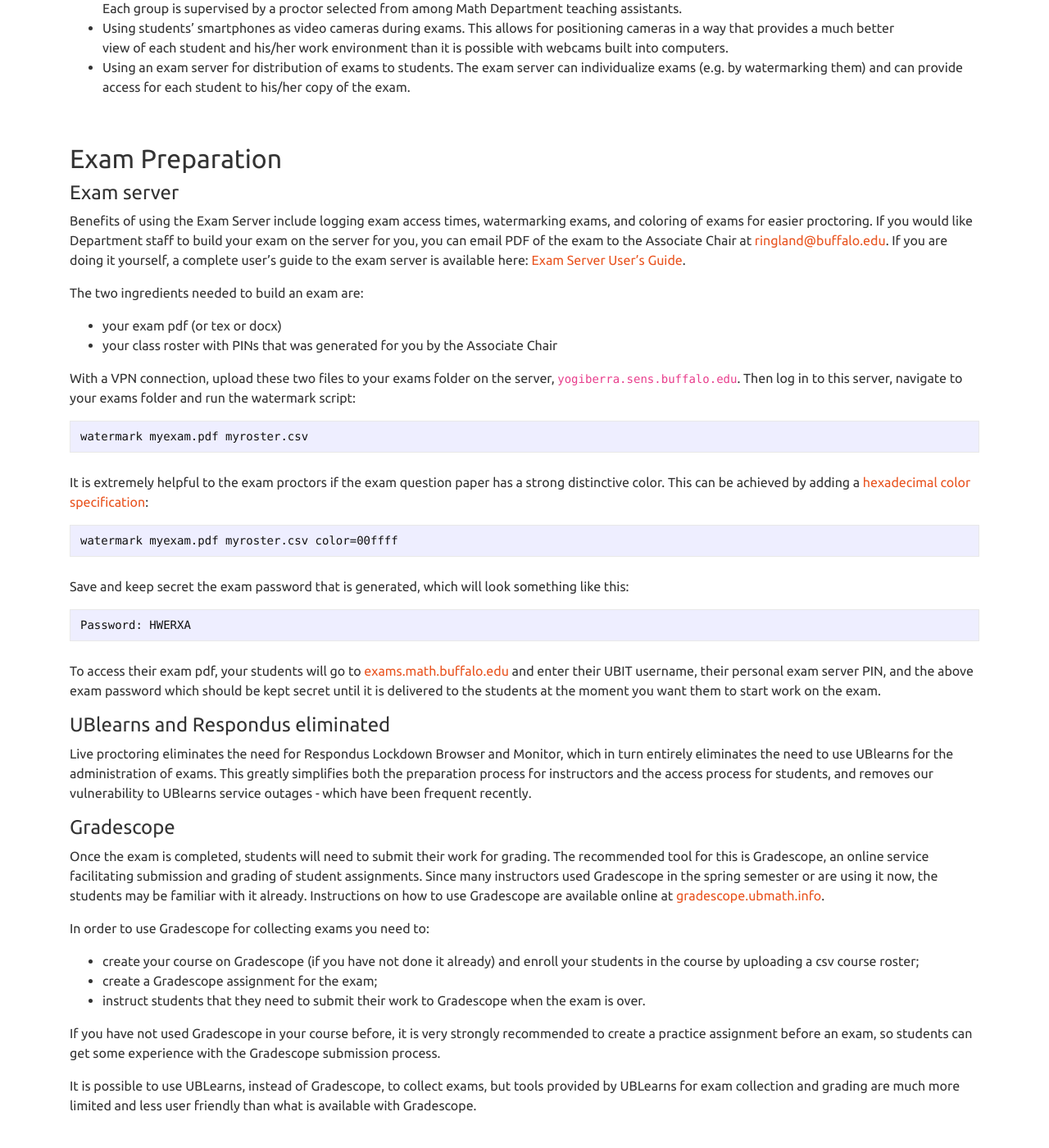
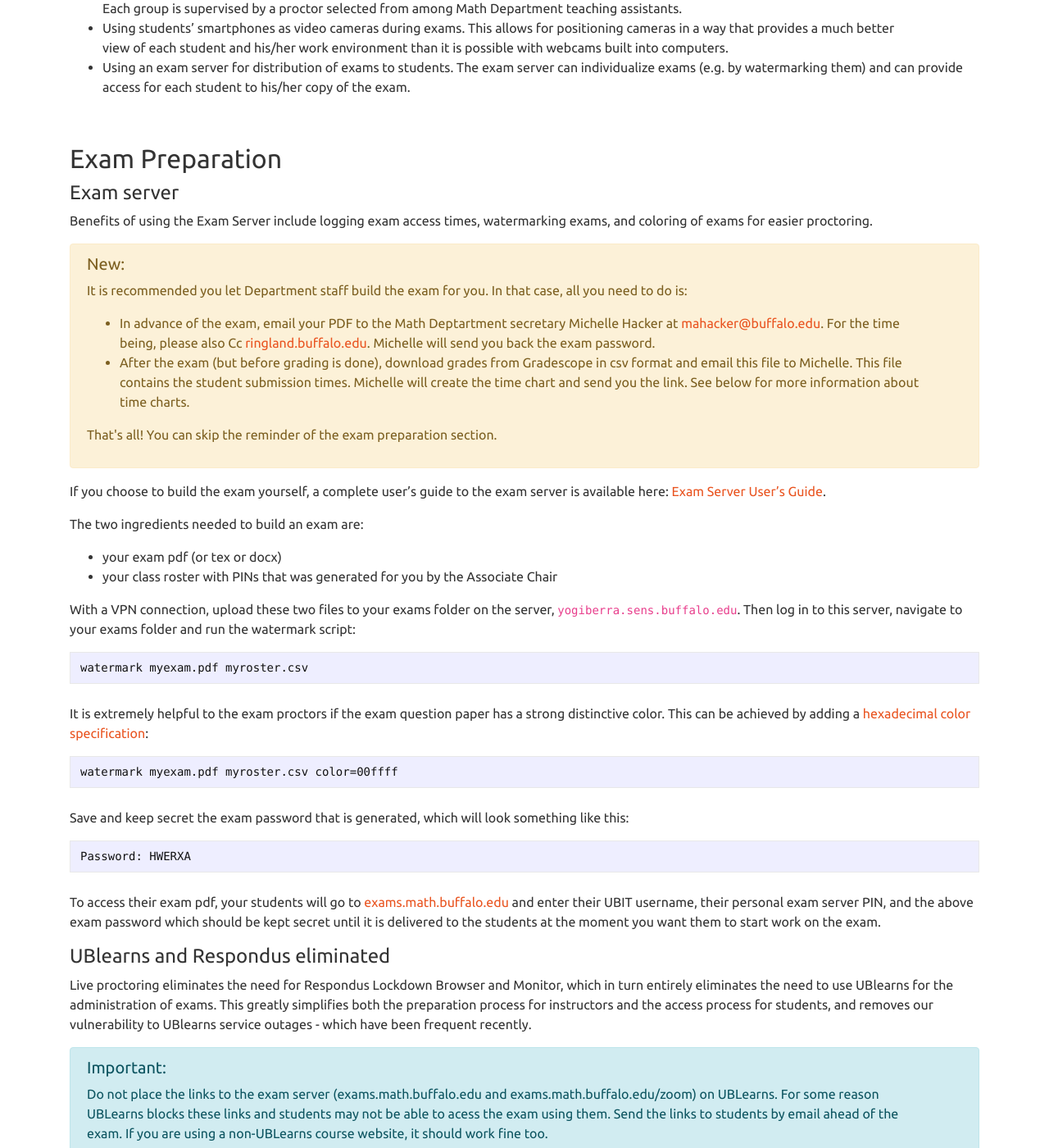
Before and after one commit to ub-math/exam_guides, a Jekyll site: the page built from docs/instructor.md, in a window 1280 px wide and 1400 px high, scrolled down 775 px. Shown: the whole window at 82% size. Built offline with Jekyll 4.4.1, drawn with Linux system fonts in a browser that asks for light colours; some of the changed text lies outside the part shown.

Commit message:
instructor guide edits

```diff
--- a/docs/instructor.md
+++ b/docs/instructor.md
@@ -44,8 +44,28 @@ and curtail rampant cheating that majority of our instructors experienced during
 #### Exam server
 
 Benefits of using the Exam Server include logging exam access times, watermarking exams, and coloring of exams for easier proctoring.
-If you would like Department staff to build your exam on the server for you, you can email PDF of the exam to the Associate Chair
-at [ringland@buffalo.edu](mailto:ringland@buffalo.edu). If you are doing it yourself, a complete user’s guide to the exam server is
+
+<div class="alert alert-dismissible alert-warning">
+<h5>New:</h5>
+<p>
+It is recommended you let Department staff build the exam for you. In that case, all you need to do is:
+<ul>
+<li>
+In advance of the exam, email your PDF to the Math Deptartment secretary Michelle Hacker
+at <a href="mailto:mahacker@buffalo.edu">mahacker@buffalo.edu</a>. For the time being, please also Cc
+<a href="mailto:ringland.buffalo.edu">ringland.buffalo.edu</a>. Michelle will send you back the exam password.
+</li>
+<li>
+After the exam (but before grading is done), download grades from Gradescope in csv format and email this file to Michelle.
+This file contains the student submission times. Michelle will create the time chart and send you the link. See below for
+more information about time charts.
+</li>
+</ul>
+That's all! You can skip the reminder of the exam preparation section.
+</p>
+</div>
+
+If you choose to build the exam yourself, a complete user’s guide to the exam server is
 available here: [Exam Server User's Guide](http://blue.math.buffalo.edu/nsm_exam_server.html).
 
 The two ingredients needed to build an exam are:
@@ -83,6 +103,16 @@ it is delivered to the students at the moment you want them to start work on the
 Live proctoring eliminates the need for Respondus Lockdown Browser and Monitor, which in turn entirely eliminates the need
 to use UBlearns for the administration of exams. This greatly simplifies both the preparation process for instructors and
 the access process for students, and removes our vulnerability to UBlearns service outages - which have been frequent recently.
+
+<div class="alert alert-dismissible alert-info">
+<h5>Important:</h5>
+<p>
+Do not place the links to the exam server (exams.math.buffalo.edu and  exams.math.buffalo.edu/zoom) on UBLearns.
+For some reason UBLearns blocks these links and students may not be able to acess the exam using them.
+Send the links to students by email ahead of the exam. If you are using a non-UBLearns course website,
+it should work fine too.
+</p>
+</div>
 
 #### Gradescope
 
@@ -214,7 +244,7 @@ times of Gradescope submissions etc. - can be used to detect irregularities whic
 this data can flag students who leave a proctored Zoom meeting after a few minutes, complete the exam in an unproctored setting
 and then submit their work to Gradescope.
 
-* The Associate Chair will send you a link to the Gallery View video recordings from each proctoring session, and the Zoom Meeting
+* The Michelle Hacker will send you a link to the Gallery View video recordings from each proctoring session, and the Zoom Meeting
   Report csv files that contain a record of every joining and leaving.
 * The times when students submitted their work to Gradescope can be obtained as follows:
   - Go to your course in Gradescope.
@@ -227,13 +257,25 @@ and then submit their work to Gradescope.
 
 #### Generate a time chart
 
+
 Knowing when students joined and left a proctoring session, accessed the exam questions, and submitted their work, is critical
 for detecting cheating. If you use the Exam Server, Zoom live-proctoring, and Gradescope, all of this information can be easily
 brought together in a [chart like this](https://exams.nsm.buffalo.edu/ringland/timechart_sample_anonymized.svg) that allows rapid detection
 of anomalies. Line segments denote presence in the Zoom meeting, blue (or magenta) squares are accesses to exam server (should not be outside
 Zoom meeting), and green (or red) dots are Gradescope submissions.
 
-To create such a chart:
+
+<div class="alert alert-dismissible alert-warning">
+<h5>New:</h5>
+<p>
+If you used the assistance of Michelle Hacker to build your exam (as it is recommended), she will also build the time chart for you.
+To facilitate it, contact her at <a href="mailto:mahacker@buffalo.edu">mahacker@buffalo.edu</a> and send her a csv file with
+with Gradescope gradesheet (you don't need to grade the exam in order to generate this file).
+the
+</p>
+</div>
+
+If you built the exam by yourself, you will need to build the timechart by yourself too. To create such a chart:
 
 * Upload your Gradescope gradesheet (pre-grading version is fine) and the Zoom meeting reports (`participants_blah.csv`) to the folder containing
   the student exam pdfs on the Exam Server.
@@ -249,6 +291,16 @@ To create such a chart:
   If you need help with this, contact John Ringland.
 
 
+#### Review exam data
+
+It is strongly recommended that you carefully examine the exam data in order to detect cheating attempts. In particular:
+
+* Review the transcripts of the chat from the Discord exam proctoring channel. Exam proctors use the chat to describe
+  irregularities encountered during the exam.
+* For students who took long time (e.g. over 10 minutes) to upload solutions to Gradescope after leaving the proctored Zoom meeting,
+  compare their submitted solutions to the pages they showed to the camera during the exam checkout process.
+
+
 <br/>
 
 ## Grading
```
